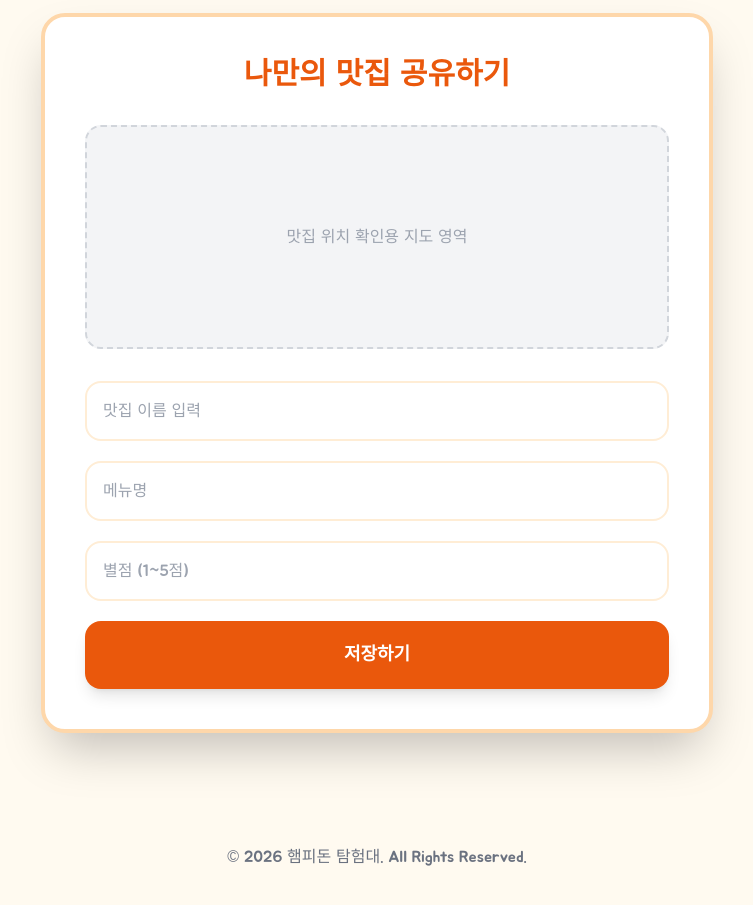
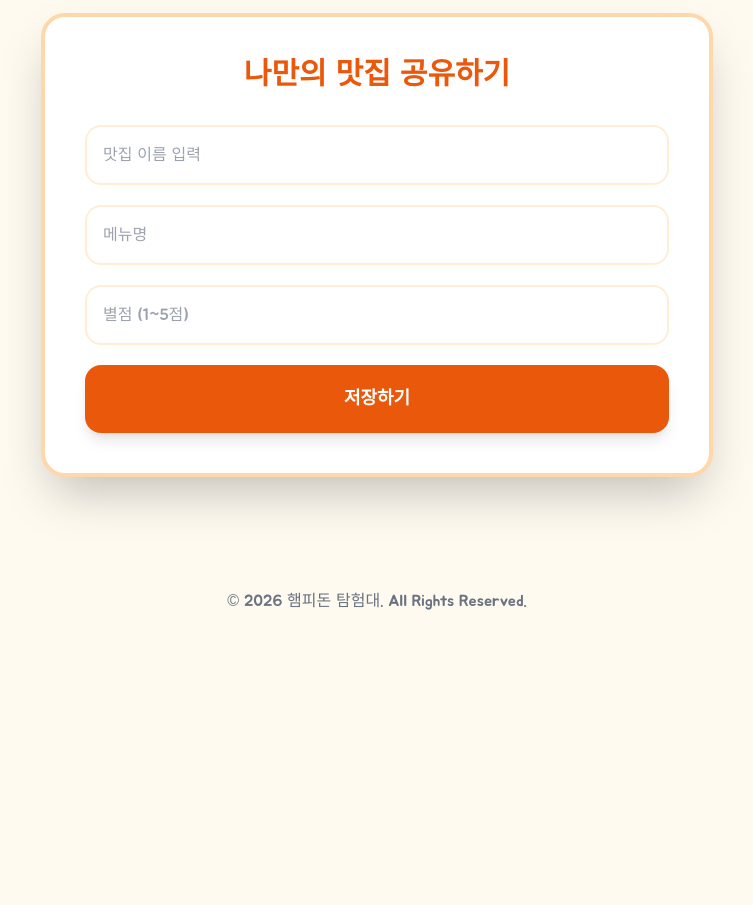
Before and after one commit to yonghwan1998/hampidon-html-web, a plain HTML site: page index.html in a window 1280 px wide. Shown: the part 1460-2365 px from the top of the page, without its empty margins (263-1016 px from the left). After the commit the page ends 2121 px from the top, so only its background shows below. Drawn offline with nearby package versions, Linux system fonts and the light colour scheme.

Commit message:
docs: 지도 영역 주석 처리
- main
- 지도 기능 없어서 지도 영역 주석 처리

```diff
--- a/index.html
+++ b/index.html
@@ -176,9 +176,9 @@
         <section id="submit" class="bg-white p-10 rounded-3xl shadow-2xl border-4 border-orange-200 max-w-2xl mx-auto">
             <h3 class="text-3xl font-bold mb-8 text-center text-orange-600">나만의 맛집 공유하기</h3>
 
-            <div class="w-full h-56 bg-gray-100 rounded-2xl flex items-center justify-center text-gray-400 mb-8 border-2 border-dashed border-gray-300">
+            <!-- <div class="w-full h-56 bg-gray-100 rounded-2xl flex items-center justify-center text-gray-400 mb-8 border-2 border-dashed border-gray-300">
                 맛집 위치 확인용 지도 영역
-            </div>
+            </div> -->
 
             <form id="food-form" class="space-y-5">
                 <input type="text" id="res-name" placeholder="맛집 이름 입력" class="w-full p-4 rounded-2xl border-2 border-orange-100 focus:border-orange-500 outline-none">
```
